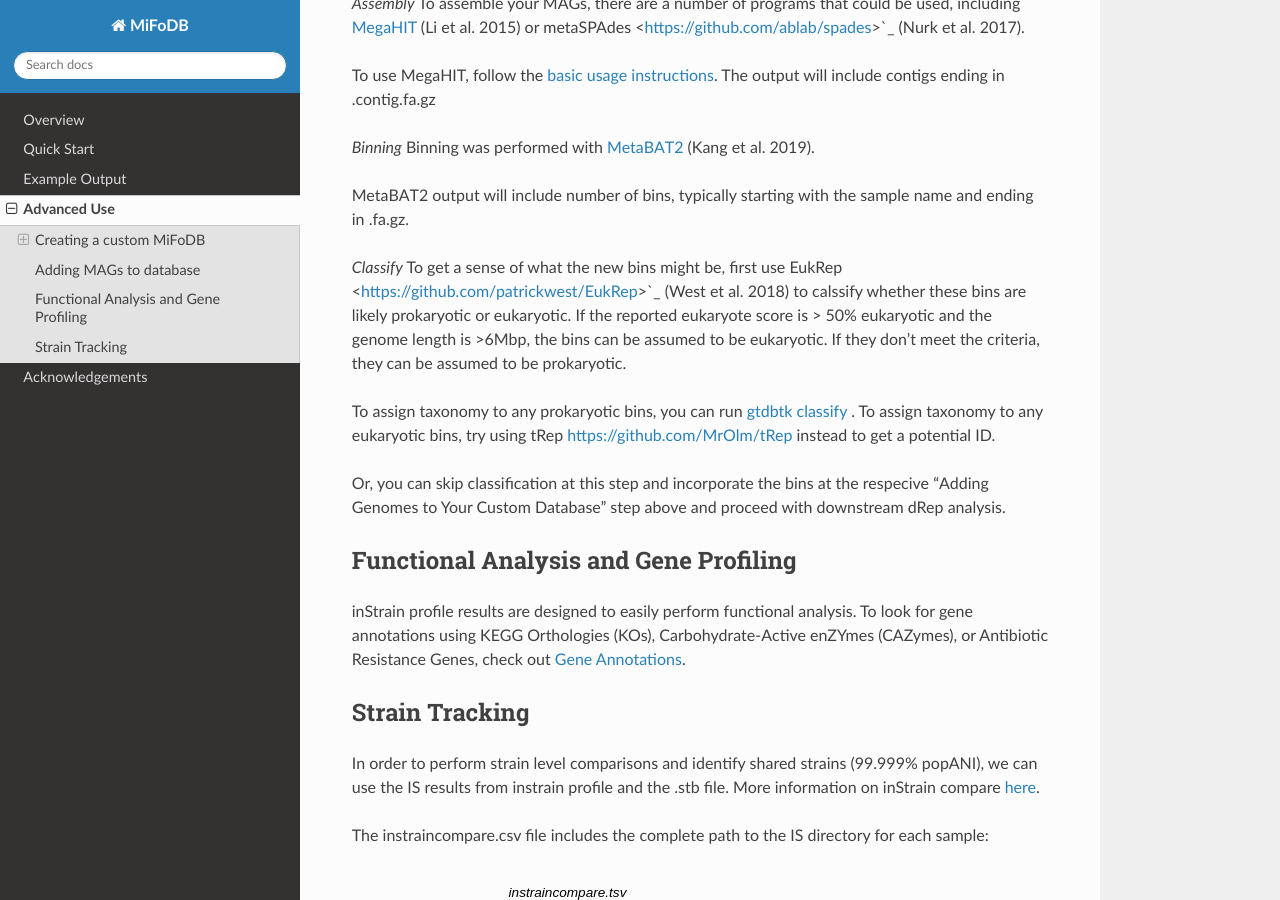
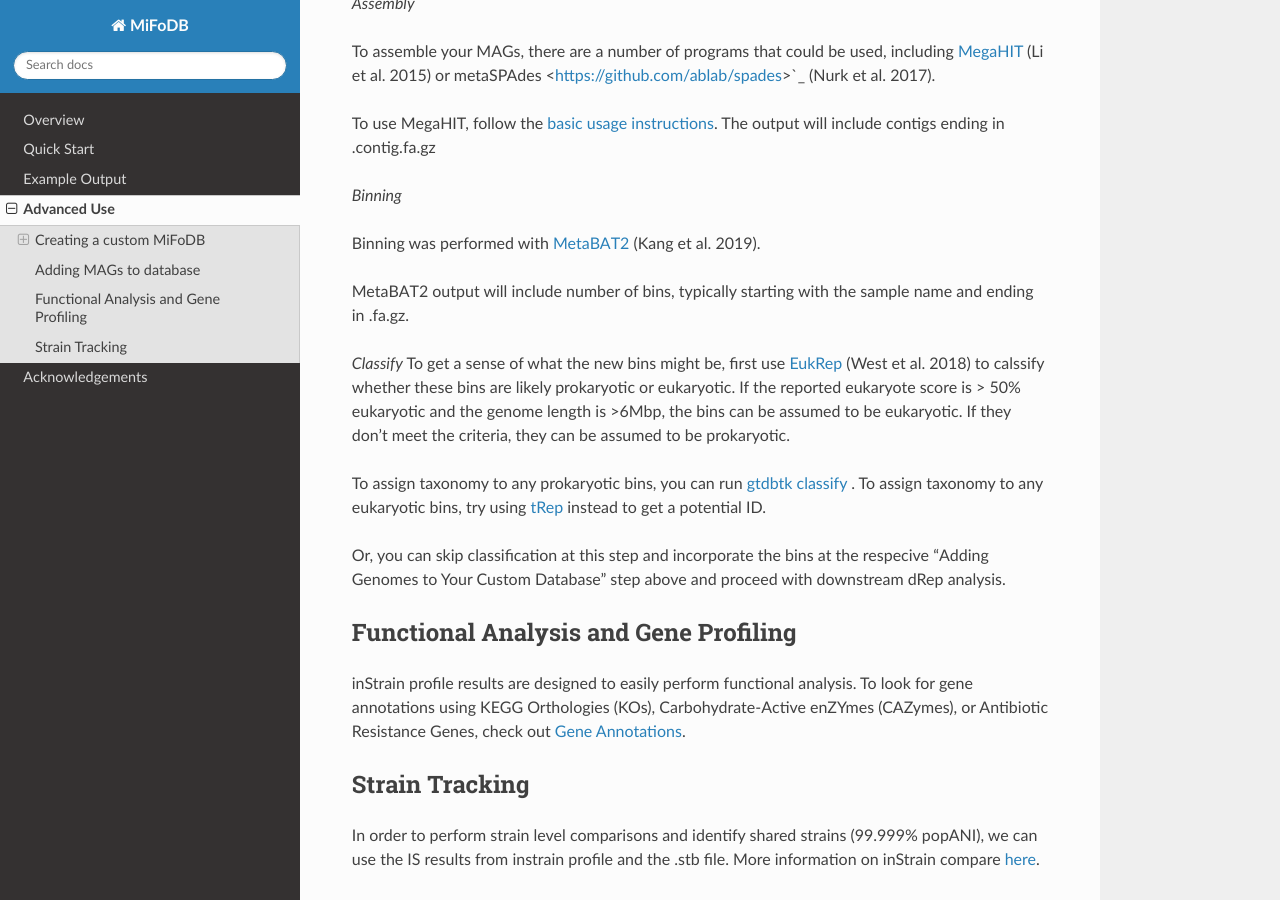
Before and after one commit to elisacaffrey/MiFoDB, a Sphinx documentation site: the page built from docs/source/advanced_use.rst, in a window 1280 px wide and 900 px high, scrolled down 4006 px. Built offline with Sphinx 7.4.7 and the Read the Docs theme 2.0.0, drawn with Linux system fonts in a browser that asks for light colours.

Commit message:
Update advanced_use.rst

```diff
--- a/docs/source/advanced_use.rst
+++ b/docs/source/advanced_use.rst
@@ -126,20 +126,22 @@
 For preprocessing of the raw reads, follow the same instruction as in `quick start <https://mifodb.readthedocs.io/en/latest/quick_start.html#pre-processing>`_.
 
 *Assembly*
+
 To assemble your MAGs, there are a number of programs that could be used, including `MegaHIT <https://github.com/voutcn/megahit>`_ (Li et al. 2015) or metaSPAdes <https://github.com/ablab/spades>`_ (Nurk et al. 2017).
 
 To use MegaHIT, follow the `basic usage instructions <https://github.com/voutcn/megahit?tab=readme-ov-file#basic-usage>`_.
 The output will include contigs ending in .contig.fa.gz
 
 *Binning*
+
 Binning was performed with `MetaBAT2 <https://bitbucket.org/berkeleylab/metabat/src>`_ (Kang et al. 2019).
 
 MetaBAT2 output will include number of bins, typically starting with the sample name and ending in .fa.gz.
 
 *Classify*
-To get a sense of what the new bins might be, first use EukRep <https://github.com/patrickwest/EukRep>`_ (West et al. 2018) to calssify whether these bins are likely prokaryotic or eukaryotic. If the reported eukaryote score is > 50% eukaryotic and the genome length is >6Mbp, the bins can be assumed to be eukaryotic. If they don't meet the criteria, they can be assumed to be prokaryotic.
+To get a sense of what the new bins might be, first use `EukRep <https://github.com/patrickwest/EukRep>`_ (West et al. 2018) to calssify whether these bins are likely prokaryotic or eukaryotic. If the reported eukaryote score is > 50% eukaryotic and the genome length is >6Mbp, the bins can be assumed to be eukaryotic. If they don't meet the criteria, they can be assumed to be prokaryotic.
 
-To assign taxonomy to any prokaryotic bins, you can run  `gtdbtk classify <https://ecogenomics.github.io/GTDBTk/commands/classify.html>`_ . To assign taxonomy to any eukaryotic bins, try using tRep `<https://github.com/MrOlm/tRep>`_ instead to get a potential ID.
+To assign taxonomy to any prokaryotic bins, you can run  `gtdbtk classify <https://ecogenomics.github.io/GTDBTk/commands/classify.html>`_ . To assign taxonomy to any eukaryotic bins, try using `tRep <https://github.com/MrOlm/tRep>`_ instead to get a potential ID.
 
 Or, you can skip classification at this step and incorporate the bins at the respecive "Adding Genomes to Your Custom Database" step above and proceed with downstream dRep analysis.
 
```
